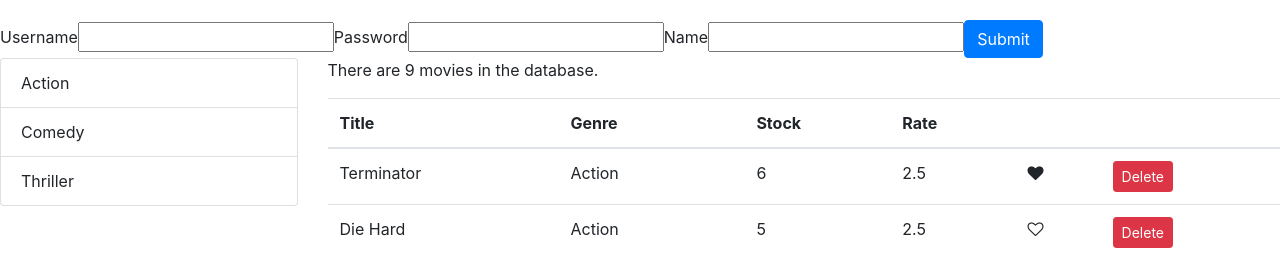
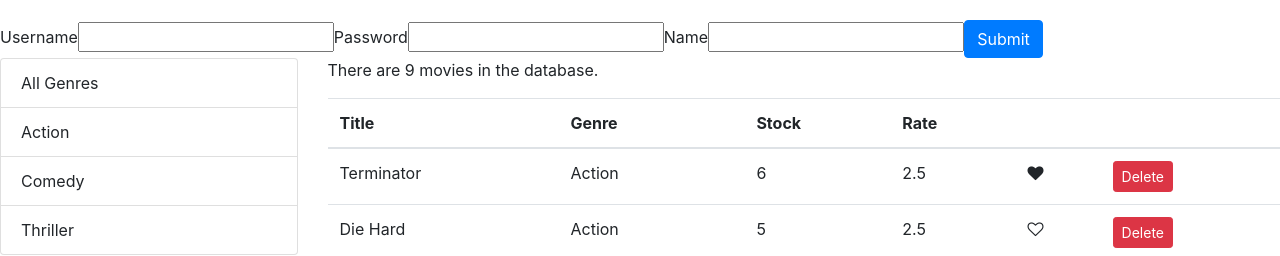
Before and after one commit to RobinB87/react-vidly, a React (Create React App) app: page / in a window 1280 px wide. Shown: the top 256 px of the page. Built offline with nearby package versions, Linux system fonts and the light colour scheme.

Commit message:
add all genres option

```diff
--- a/src/components/movies/movies.jsx
+++ b/src/components/movies/movies.jsx
@@ -22,7 +22,8 @@
   //   }, []);
 
   componentDidMount() {
-    this.setState({ movies: getMovies(), genres: getGenres() });
+    const genres = [{ name: " All Genres" }, ...getGenres()];
+    this.setState({ movies: getMovies(), genres });
   }
 
   handleDelete = (movieId) => {
@@ -48,12 +49,13 @@
   };
 
   render() {
-    const { length: numberOfMovies } = this.state.movies;
     const { pageSize, currentPage, movies: allMovies, genres, selectedGenre } = this.state;
+    const filtered =
+      selectedGenre && selectedGenre._id ? allMovies.filter((m) => m.genre._id === selectedGenre._id) : allMovies;
+    const movies = paginate(filtered, currentPage, pageSize);
+    const numberOfMovies = filtered.length;
 
     if (numberOfMovies === 0) return <p>There are no movies in the database!</p>;
-
-    const movies = paginate(allMovies, currentPage, pageSize);
 
     return (
       <div className="row">
```
